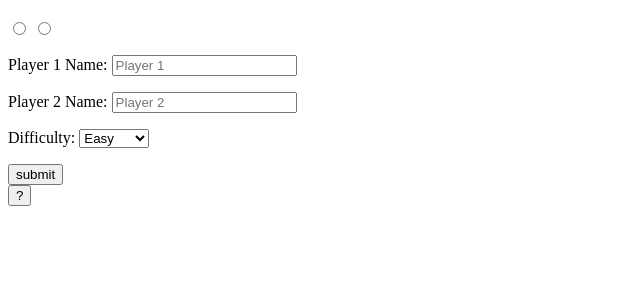
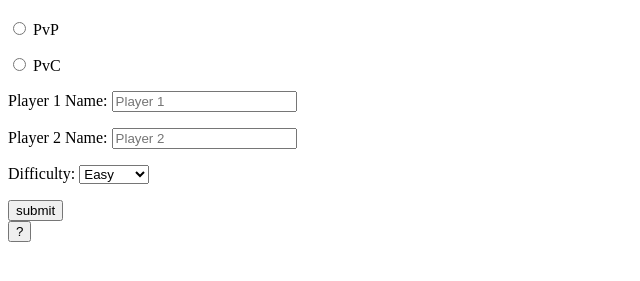
Before and after one commit to ProgramOwl/PSE_NimPureWaterfall, a plain HTML site: page index.html in a window 1280 px wide. Shown: the part 61-342 px from the top of the page, without its empty margins (0-640 px from the left). Drawn offline with Linux system fonts and the light colour scheme.

Commit message:
Fixed variable naming in index.html.

```diff
--- a/index.html
+++ b/index.html
@@ -1,13 +1,13 @@
 <!Doctype html>
 <html>
   <h1>Welcome to the Game of Nim</h1>
-  <form name="myForm" onsubmit="return validate()" method="post">
+  <form name="myForm" onsubmit="return onSubmit()" method="post">
     <div id="gameType_Selection">
-      <input type="radio" id="gameType_PvP" value="PvP"/>
-      <input type="radio" id="gameType_PvC" value="PvC"/>
+		<p><input type="radio" name="gameType" id="gameType_PvP" value="PvP"/> PvP</p>
+		<p><input type="radio" name="gameType" id="gameType_PvC" value="PvC"/> PvC</p>
     </div>
-    <p>Player 1 Name: <input type="text" placeholder="Player 1" id="p1Name"/></p>
-    <p>Player 2 Name: <input type="text" placeholder="Player 2" id="p2Name"/></p>
+    <p>Player 1 Name: <input type="text" placeholder="Player 1" id="player1Name"/></p>
+    <p id="player2">Player 2 Name: <input type="text" placeholder="Player 2" id="player2Name"/></p>
     <p>Difficulty: <select id="categories">
         <option value="Easy">Easy</option>
         <option value="Medium">Medium</option>
```
